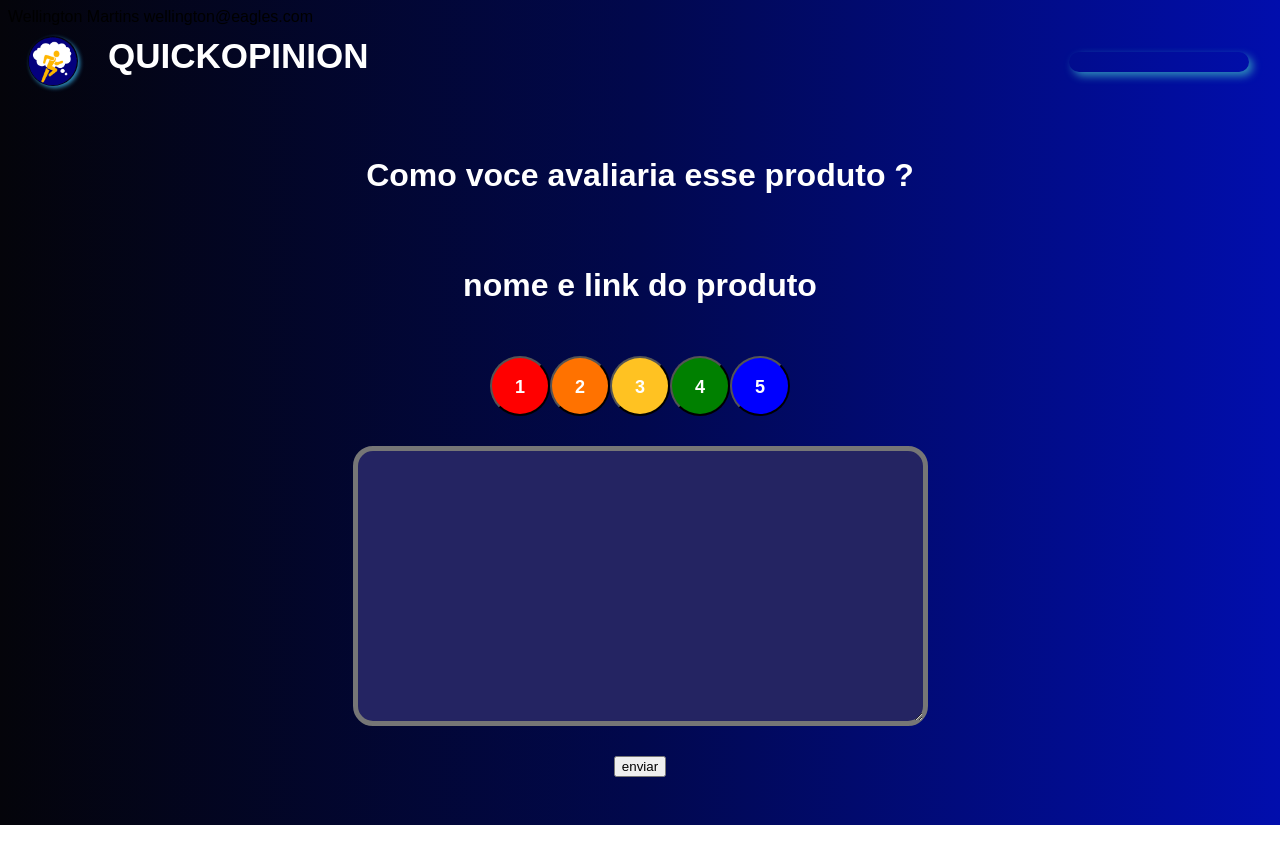
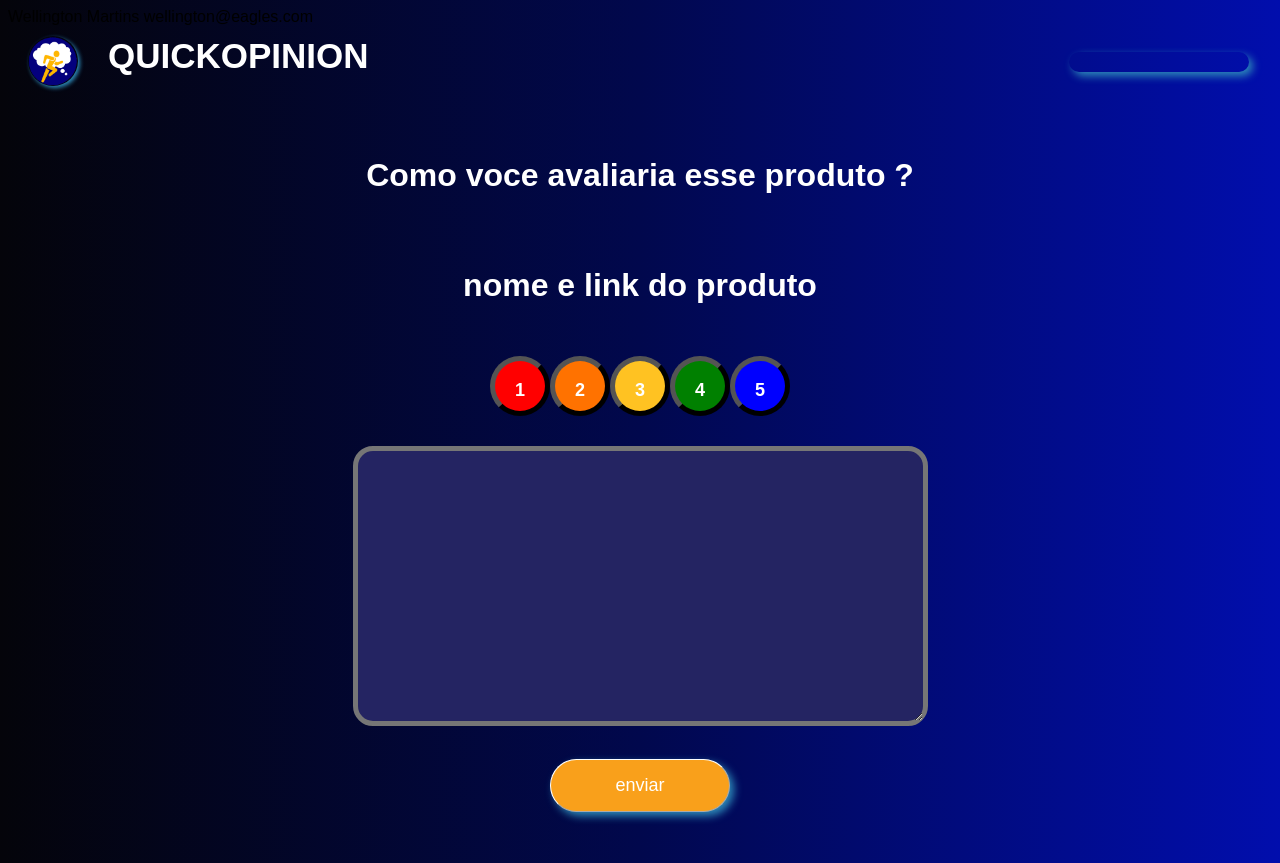
Before and after one commit to codeyourway-bootcamp/eagles-final-project, a React (Vite) app: page /feedback/1 in a window 1280 px wide. Before the commit the page ends 825 px from the top, so only its background shows below. Built offline with nearby package versions, Linux system fonts and the light colour scheme.

Commit message:
armazenando no  localStorage

```diff
--- a/src/pages/Feedback/index.jsx
+++ b/src/pages/Feedback/index.jsx
@@ -1,9 +1,9 @@
-import React, { useState } from "react";
-import { useParams } from "react-router-dom";
+import React, { useState, useEffect } from "react";
+import { useNavigate, useParams } from "react-router-dom";
 import styled from "styled-components";
+import { Button } from "../../componets/Button/Button";
 
 // import { Container } from './styles';
-
 
 const MainContainer = styled.div`
   display: flex;
@@ -29,71 +29,134 @@ const Feedbackinput = styled.textarea`
 
 const ButtonEnviar = styled.button``;
 
+//const Avaliacao = () => {
+// const [avaliacao, setAvaliacao] = useState(localStorage.getItem('avaliacao') || 0);
+
+//useEffect(() => {
+//localStorage.setItem("avaliacao", avaliacao);
+//}, [avaliacao]);
+
+//const handleChange = (event) => {
+//setAvaliacao(event.target.value);
+//};
+
 function Feedback() {
-  const Params = useParams();
-  console.log(Params);
-  const [form, setForm] = useState("WkInformatica");
-  console.log(form, setForm);
+  const navigate = useNavigate();
+  const params = useParams();
+  const [rating, setRating] = useState(0);
+  const [feedbackInput, setFeedbackInput] = useState("");
+  const [buttomColors, setButtomColors] = useState([
+    "red",
+    "#FF7200",
+    "#ffc222",
+    "green",
+    "blue",
+    "black",
+  ]);
+  const submitAvaliacao = () => {
+    const avaliacoesGravadas =
+      JSON.parse(localStorage.getItem("@avaliacoes")) || [];
+    const novaAvaliacao = {
+      rating,
+      feedback: feedbackInput,
+      company: params.companyId,
+    };
+    avaliacoesGravadas.push(novaAvaliacao);
+    localStorage.setItem("@avaliacoes", JSON.stringify(avaliacoesGravadas));
+    alert("Avaliação enviada com sucesso");
+    navigate("/");
+  };
   return (
     <MainContainer>
       <Title>Como voce avaliaria esse produto ?</Title>
       <Title>nome e link do produto</Title>
       <div>
         <FeedbackButton
-          color={"red"}
-          text={"1"}
+          state={rating}
+          color={buttomColors[0]}
+          text={1}
           onClick={() => {
-            setForm({ ...form, avaliation: 1 });
+            setRating(1);
+            buttomColors[0] = buttomColors[5];
+            setButtomColors([...buttomColors]);
             alert("Muito ruim");
           }}
         />
         <FeedbackButton
-          color={"#FF7200"}
-          text={"2"}
+          state={rating}
+          color={buttomColors[1]}
+          text={2}
           onClick={() => {
-            setForm({ ...form, avaliation: 2 });
+            setRating(2);
+            buttomColors[1] = buttomColors[5];
+            setButtomColors([...buttomColors]);
             alert("Ruim");
           }}
         />
         <FeedbackButton
-          color={"#ffc222"}
-          text={"3"}
+          state={rating}
+          color={buttomColors[2]}
+          text={3}
           onClick={() => {
-            setForm({ ...form, avaliation: 3 });
+            setRating(3);
+            buttomColors[2] = buttomColors[5];
+            setButtomColors([...buttomColors]);
             alert("Bom");
           }}
         />
         <FeedbackButton
-          color={"green"}
-          text={"4"}
+          state={rating}
+          color={buttomColors[3]}
+          text={4}
           onClick={() => {
-            setForm({ ...form, avaliation: 4 });
+            setRating(4);
+            buttomColors[3] = buttomColors[5];
+            setButtomColors([...buttomColors]);
             alert("Otimo");
           }}
         />
         <FeedbackButton
-          color={"blue"}
-          text={"5"}
+          state={rating}
+          color={buttomColors[4]}
+          text={5}
           onClick={() => {
-            setForm({ ...form, avaliation: 5 });
+            setRating(5);
+            buttomColors[4] = buttomColors[5];
+            setButtomColors([...buttomColors]);
             alert("Excelente");
           }}
         />
       </div>
-      <Feedbackinput rows={10} />
-      <ButtonEnviar>enviar</ButtonEnviar>
+      <Feedbackinput
+        rows={10}
+        value={feedbackInput}
+        onChange={(e) => {
+          setFeedbackInput(e.target.value);
+        }}
+      />
+      <Button
+        onClick={() => {
+          submitAvaliacao();
+        }}
+      >
+        enviar
+      </Button>
     </MainContainer>
   );
 }
 
 export default Feedback;
 
-function FeedbackButton({ color, onClick, text }) {
+function FeedbackButton({ color, onClick, text, state }) {
+  console.log(text, state);
   const ButtonContainer = styled.button`
     height: 60px;
     width: 60px;
     border-radius: 50px;
     background-color: ${(props) => (props.color ? props.color : "blue")};
+    border-color: ${(props) =>
+      props.text === props.state ? "black" : props.color};
+    border-width: 5px;
   `;
 
   const ButtonText = styled.p`
```
